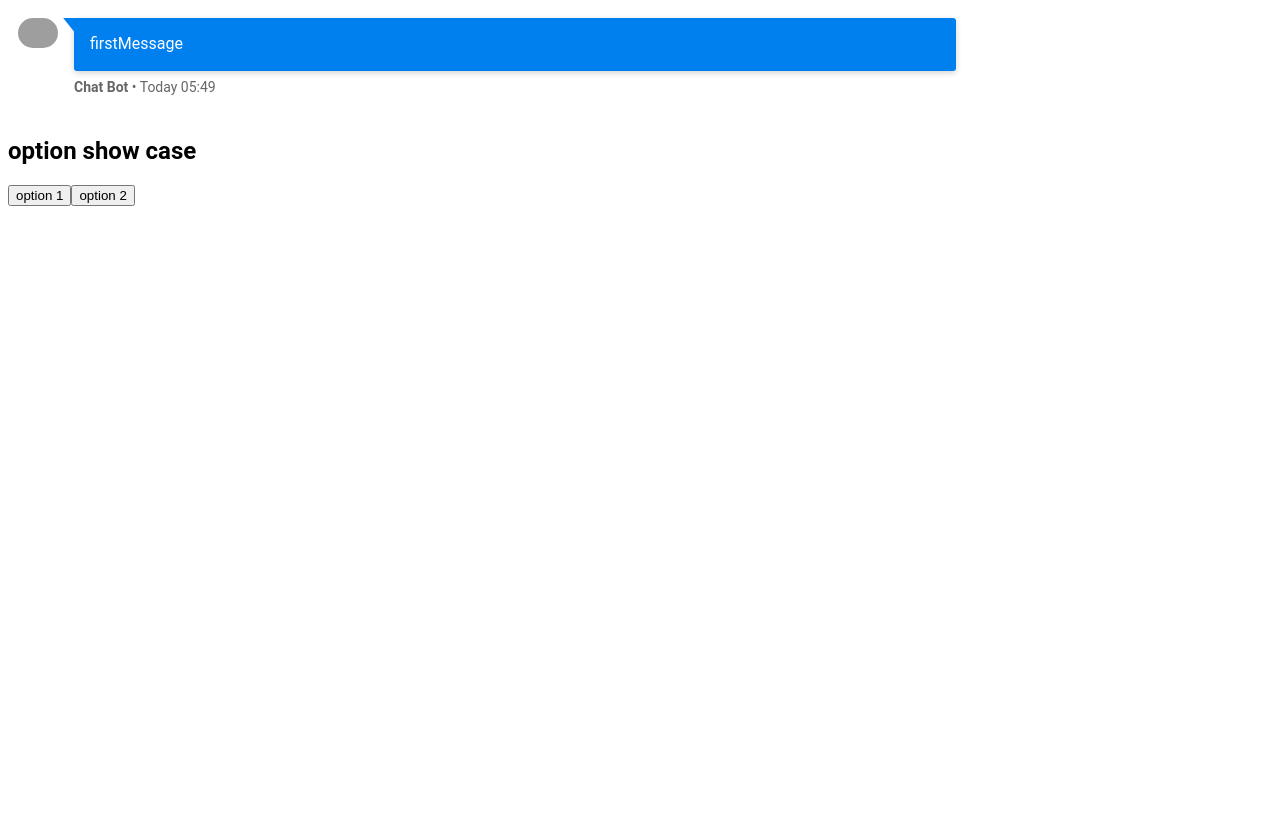
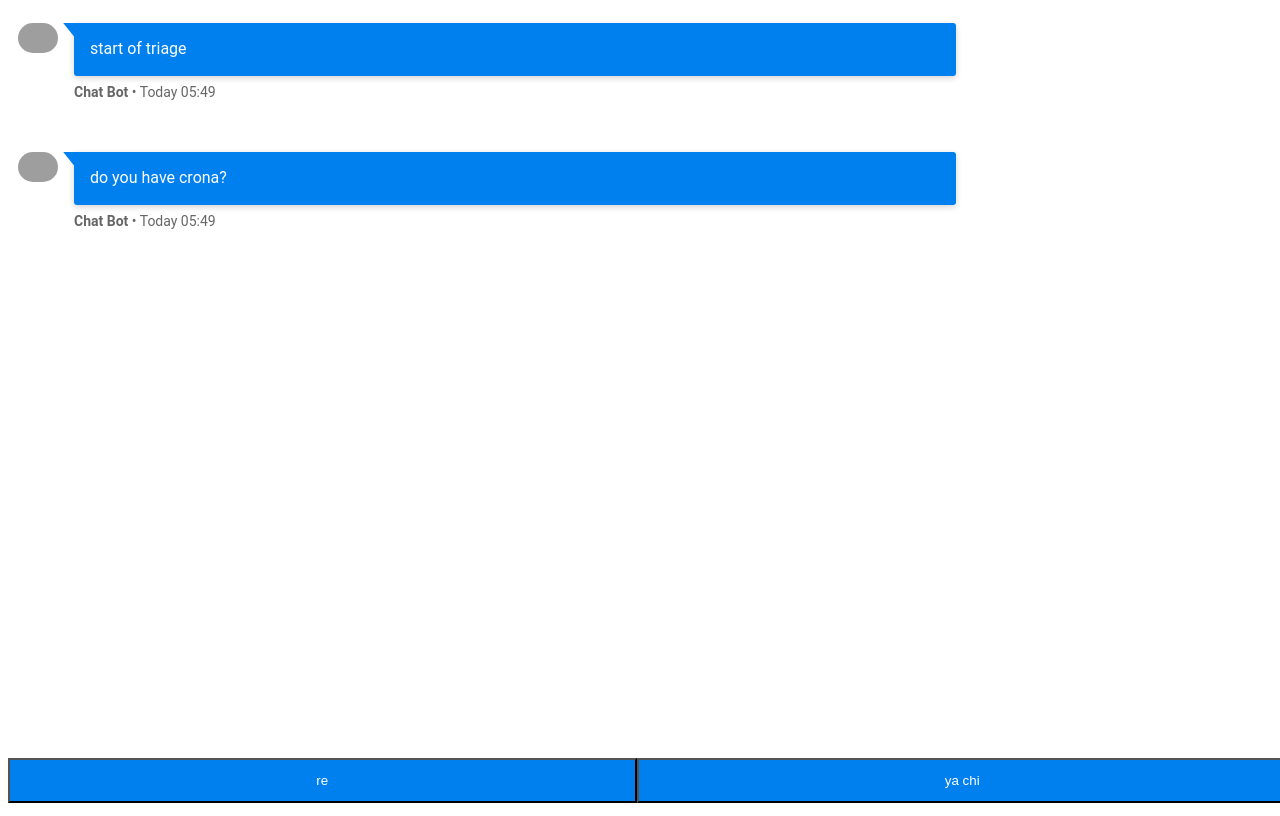
Before and after one commit to amirjr1378/chatbot, a React (Create React App) app: page / in a window 1280 px wide. Built offline with nearby package versions, Linux system fonts and the light colour scheme; grey boxes are pictures that could not be loaded.

Commit message:
some style fixes

```diff
--- /dev/null
+++ b/src/Chat/QuestionOption.js
@@ -0,0 +1,11 @@
+import React from "react";
+
+const QuestionOption = ({ title, ...props }) => {
+  return (
+    <button className="Question__button" {...props}>
+      {title}
+    </button>
+  );
+};
+
+export default QuestionOption;
--- a/src/chatbot.js
+++ b/src/chatbot.js
@@ -5,6 +5,7 @@
 import PropTypes from "prop-types";
 import React, { memo, useEffect, useState } from "react";
 import ChatItem from "./Chat/ChatItem";
+import QuestionOption from "./Chat/QuestionOption";
 
 const robotAvatar = "https://image.ibb.co/eTiXWa/avatarrobot.png";
 const secondAvatar = "https://randomuser.me/api/portraits/women/0.jpg";
@@ -85,14 +86,17 @@ const defaultRegistery = [
   },
   {
     type: "options",
-    Component: ({
+    Component: ({ title }) =>
+      title ? (
+        <ChatItem avatar={robotAvatar} isLeftSide content={title} />
+      ) : null,
+    Footer: ({
       activeKey,
       setActiveKey,
       screen,
       setScreen,
       appHistory,
       setAppHistory,
-      title,
       options
     }) => {
       const handleClick = (option) => {
@@ -105,7 +109,7 @@ const defaultRegistery = [
           newState.pop();
           newState.push(
             <ChatItem
-              key={title + appHistory.length}
+              key={option.text + appHistory.length}
               content={option.text}
               isLeftSide={false}
               avatar={secondAvatar}
@@ -118,17 +122,14 @@ const defaultRegistery = [
       };
 
       const renderOptions = options.map((option) => (
-        <button key={option.text} onClick={() => handleClick(option)}>
-          {option.text}
-        </button>
+        <QuestionOption
+          title={option.text}
+          key={option.text}
+          onClick={() => handleClick(option)}
+        />
       ));
 
-      return (
-        <div>
-          <h2>{title}</h2>
-          {renderOptions}
-        </div>
-      );
+      return <div className="option__container">{renderOptions}</div>;
     }
   }
 ];
@@ -243,16 +244,16 @@ Chatbot.defaultProps = {
         setScreen,
         appHistory,
         setAppHistory
-      ) => ({ text: "firstMessage", trigger: "2", key: 1 })
+      ) => ({ text: "start of triage", trigger: "2", key: 1 })
     },
 
     "2": {
       type: "options",
       mapStateToProps: () => ({
-        title: "option show case",
+        title: "do you have crona?",
         options: [
-          { text: "option 1", trigger: "3" },
-          { text: "option 2", trigger: "4" }
+          { text: "re", trigger: "3" },
+          { text: "ya chi", trigger: "4" }
         ],
         key: 2
       })
@@ -260,7 +261,7 @@ Chatbot.defaultProps = {
     "3": {
       type: "default",
       mapStateToProps: () => ({
-        text: "you choose option 1",
+        text: "ooof fasele begir lotfan",
         key: 3,
         trigger: "5"
       })
@@ -268,7 +269,7 @@ Chatbot.defaultProps = {
     "4": {
       type: "default",
       mapStateToProps: () => ({
-        text: "you choose option 2",
+        text: "khosh be halet",
         key: 4,
         trigger: "5"
       })
@@ -277,8 +278,8 @@ Chatbot.defaultProps = {
       type: "options",
       mapStateToProps: () => ({
         options: [
-          { text: "restart", trigger: "2" },
-          { text: "input text showcase", trigger: "6" }
+          { text: "restart", trigger: "2" }
+          // { text: "input text showcase", trigger: "6" }
         ],
         key: 5
       })
--- a/src/styles.sass
+++ b/src/styles.sass
@@ -10,17 +10,17 @@ $chatInputInnerHeight: $chatInputHeight - 2rem
   box-sizing: border-box
 
 body
-  min-height: 100vh
+  height: 100vh
   width: 100%
-  overflow-x: hidden
+  overflow: hidden
   font-family: 'Roboto', sans-serif
 
 .chatbot__container
-  height: 100%
   overflow: hidden
-  height: 500px
+  height: 100vh
   display: flex
   flex-direction: column
+  padding: 5px 0
 
 .chatbot__inner
   flex-grow: 1
@@ -32,6 +32,17 @@ body
 
 strong
   font-weight: bold
+
+.option__container
+  display: flex
+
+.Question__button
+  background: $blue
+  color: white
+  padding: 13px 80px
+  text-align: center
+  flex-grow: 1
+
 
 .ChatWindow
   width: $chatWidth
```
